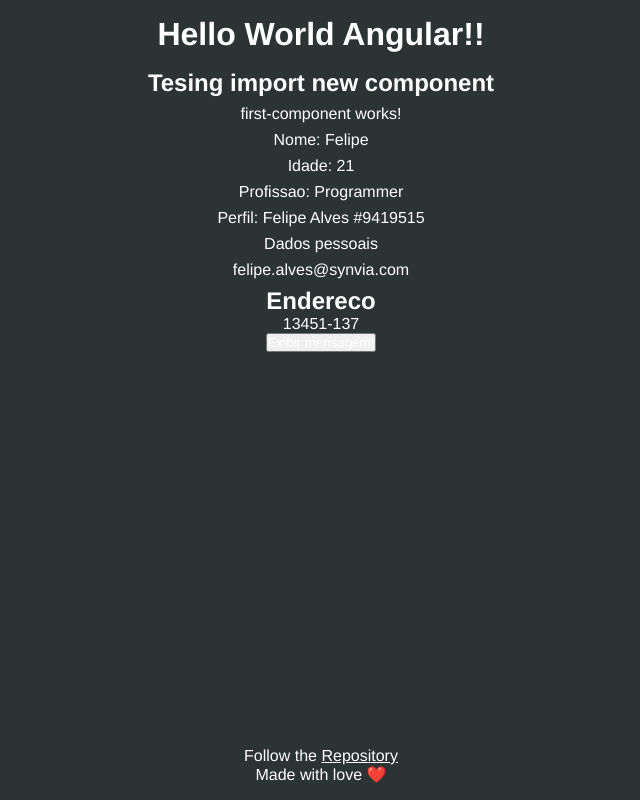
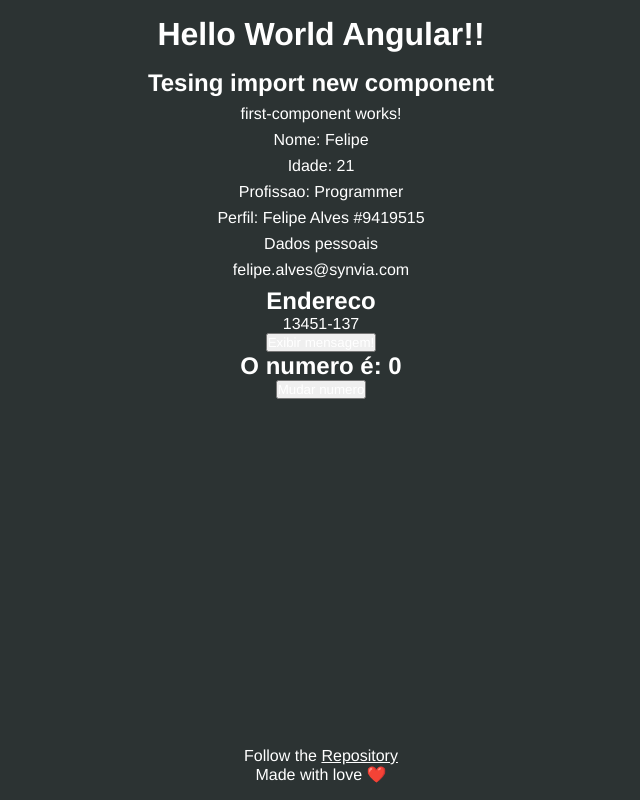
Before and after one commit to felipeandrealves/Angular-HelloWorld, an Angular app: page / in a window 1280 px wide. Shown: the whole page, without its empty margins (319-959 px from the left). Built offline with nearby package versions, Linux system fonts and the light colour scheme.

Commit message:
feat: emitting an event from child component and get at main component

```diff
--- a/src/app/app.component.html
+++ b/src/app/app.component.html
@@ -10,4 +10,6 @@
 
 <app-events></app-events>
 
+<app-emmitter></app-emmitter>
+
 <app-footer></app-footer>
--- a/src/app/app.module.ts
+++ b/src/app/app.module.ts
@@ -7,6 +7,8 @@ import { FooterComponent } from './components/footer/footer.component';
 import { ParentDataComponent } from './components/parent-data/parent-data.component';
 import { IfComponentComponent } from './components/if-component/if-component.component';
 import { EventsComponent } from './components/events/events.component';
+import { EmmitterComponent } from './components/emmitter/emmitter.component';
+import { ChangeNumberComponent } from './components/change-number/change-number.component';
 
 @NgModule({
   declarations: [
@@ -16,6 +18,8 @@ import { EventsComponent } from './components/events/events.component';
     ParentDataComponent,
     IfComponentComponent,
     EventsComponent,
+    EmmitterComponent,
+    ChangeNumberComponent,
   ],
   imports: [BrowserModule],
   providers: [],
--- /dev/null
+++ b/src/app/components/change-number/change-number.component.html
@@ -0,0 +1 @@
+<button (click)="handleClick()">Mudar numero</button>
--- /dev/null
+++ b/src/app/components/change-number/change-number.component.ts
@@ -0,0 +1,18 @@
+import { Component, OnInit, Output, EventEmitter } from '@angular/core';
+
+@Component({
+  selector: 'app-change-number',
+  templateUrl: './change-number.component.html',
+  styleUrls: ['./change-number.component.css'],
+})
+export class ChangeNumberComponent implements OnInit {
+  @Output() changeNumber: EventEmitter<any> = new EventEmitter();
+
+  constructor() {}
+
+  ngOnInit(): void {}
+
+  handleClick(): void {
+    this.changeNumber.emit();
+  }
+}
--- /dev/null
+++ b/src/app/components/emmitter/emmitter.component.html
@@ -0,0 +1,2 @@
+<h2>O numero é: {{ myNumber }}</h2>
+<app-change-number (changeNumber)="onChangeNumber()"></app-change-number>
--- /dev/null
+++ b/src/app/components/emmitter/emmitter.component.ts
@@ -0,0 +1,18 @@
+import { Component, OnInit } from '@angular/core';
+
+@Component({
+  selector: 'app-emmitter',
+  templateUrl: './emmitter.component.html',
+  styleUrls: ['./emmitter.component.css'],
+})
+export class EmmitterComponent implements OnInit {
+  myNumber: number = 0;
+
+  constructor() {}
+
+  ngOnInit(): void {}
+
+  onChangeNumber() {
+    this.myNumber = Math.floor(Math.random() * 10);
+  }
+}
```
Also changed, not shown: src/app/components/change-number/change-number.component.css (added), src/app/components/emmitter/emmitter.component.css (added), 2 other files (tests, documents, lock files or other folders).
